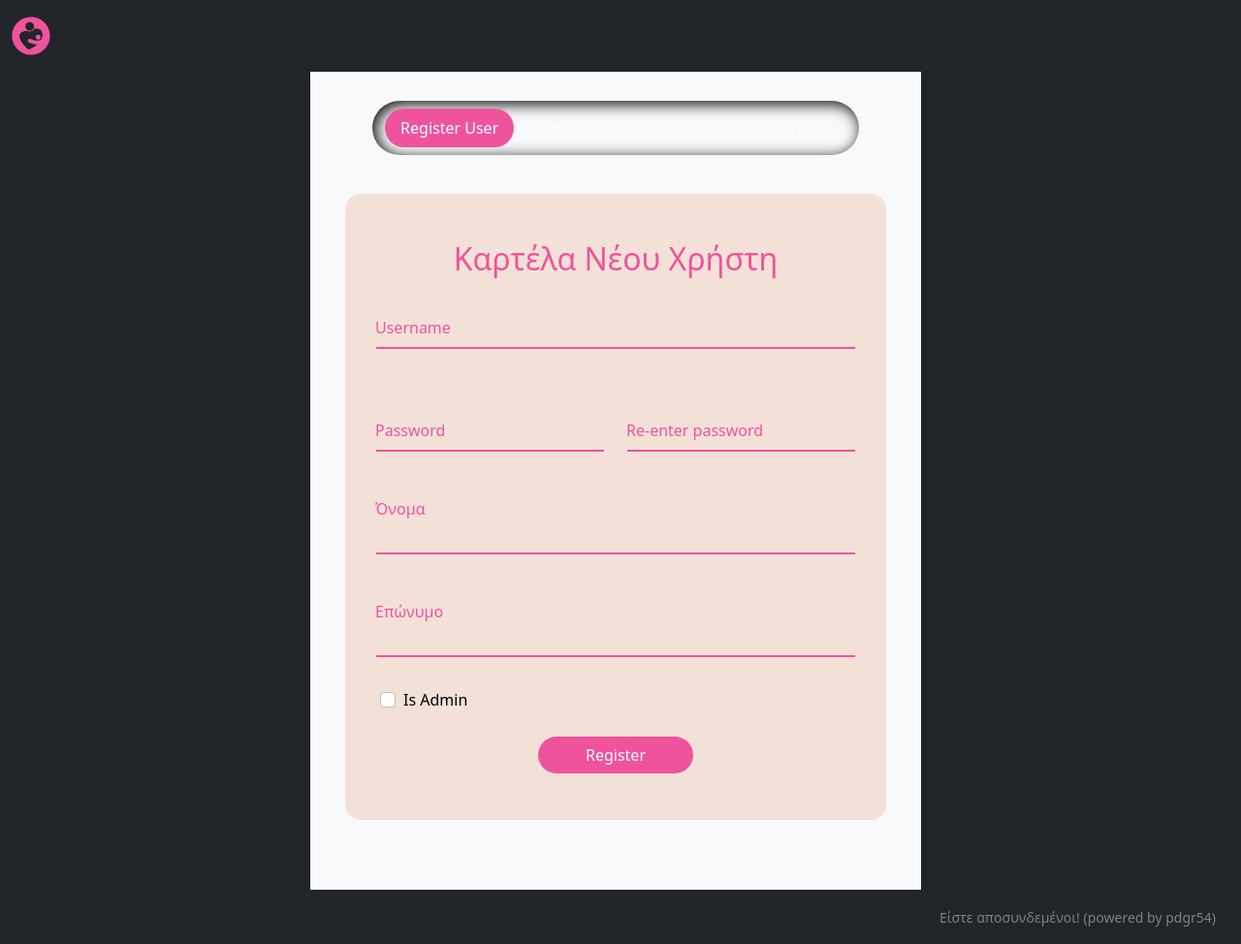
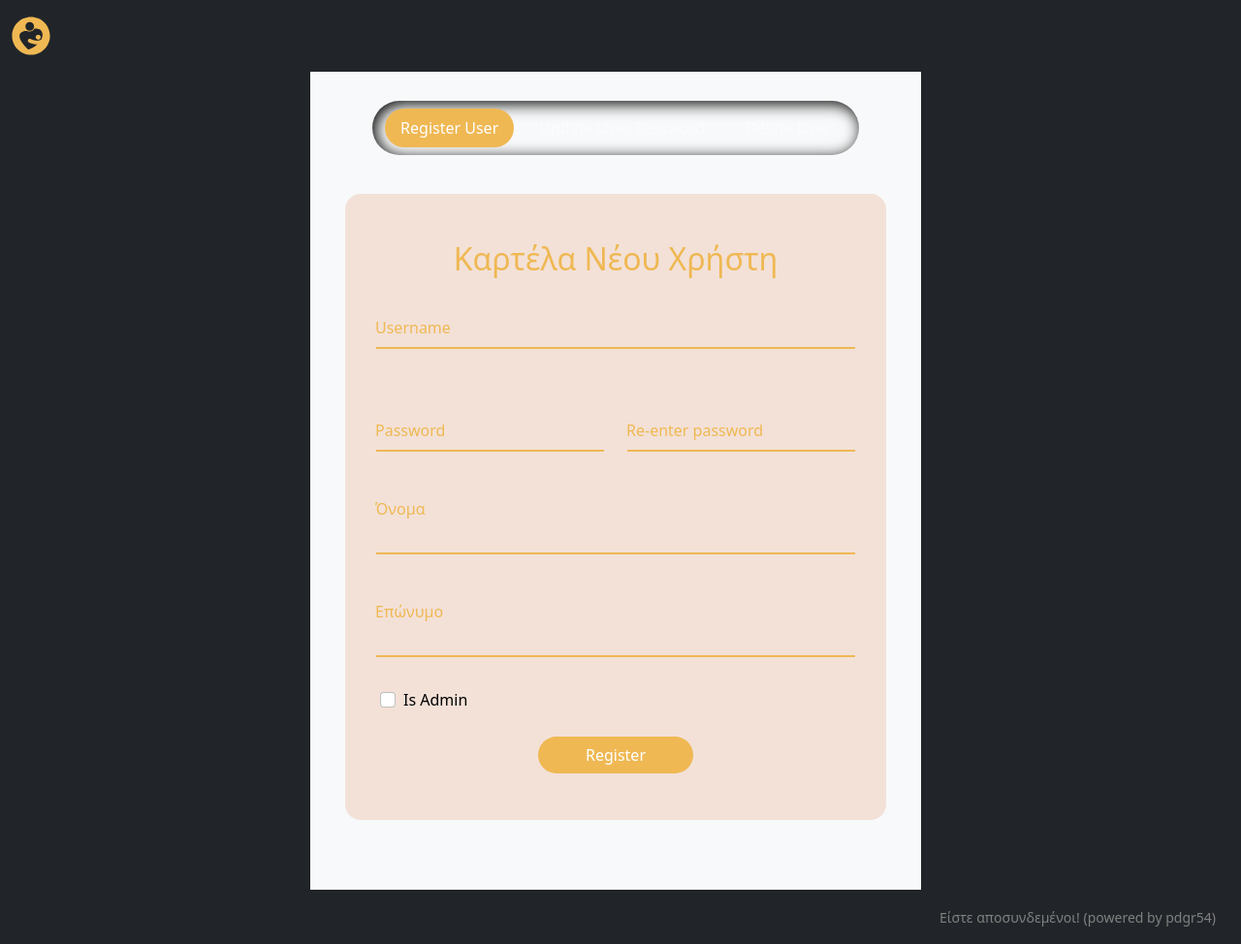
Before and after one commit to zdetor54/the-fetus, a Flask app: page /signup in a window 1280 px wide. Shown: the whole page at 97% size. Run offline with Flask 3, Linux system fonts and the light colour scheme.

Commit message:
start edit the x records

```diff
--- a/fetusapp/patients/history_obstetrics_views.py
+++ b/fetusapp/patients/history_obstetrics_views.py
@@ -121,7 +121,7 @@ def delete_obstetrics_history(id: int) -> tuple[dict, int]:
         return jsonify({"success": False, "error": str(e)}), 400
 
 
-@obstetrics_history_x.route("/api/obstetrics-history/<int:id>", methods=["PUT"])
+@obstetrics_history_x.route("/api/obstetrics-history-x/<int:id>", methods=["PUT"])
 @login_required
 @csrf.exempt
 def update_obstetrics_history_x(id: int) -> tuple[dict, int]:
--- a/fetusapp/static/style.css
+++ b/fetusapp/static/style.css
@@ -9,7 +9,7 @@
     --vibrant-pink: #EF539E;          /* Active state color for nav link */
     --vibrant-pink: #ff4f40;          /* monzo*/
     --vibrant-pink: #9FE870;          /* wise*/
-    --vibrant-pink: #EF539E;          /* monzo*/
+    --vibrant-pink: #efb853;          /* monzo*/
     --warm-beige: #F3E1D7;            /* Background color */
     /* Match root background to body to avoid black gutter */
     background-color: #212529;
```
